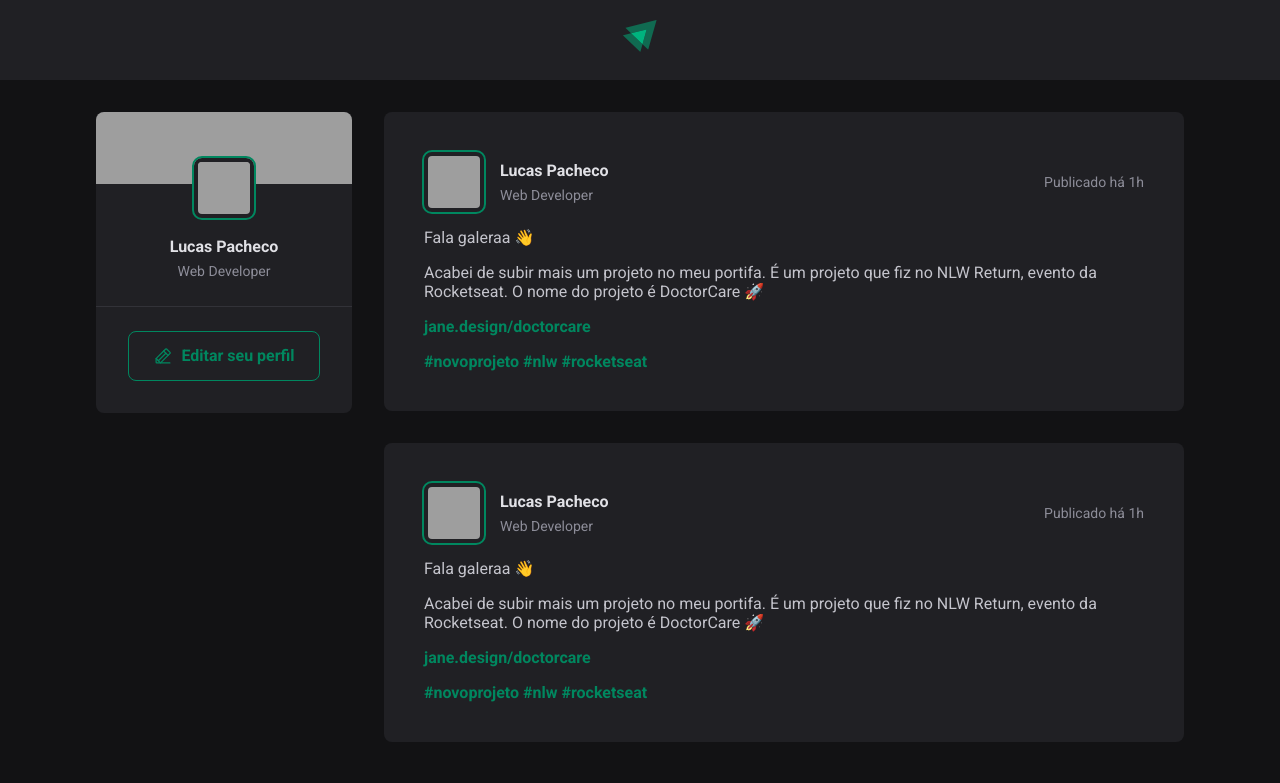
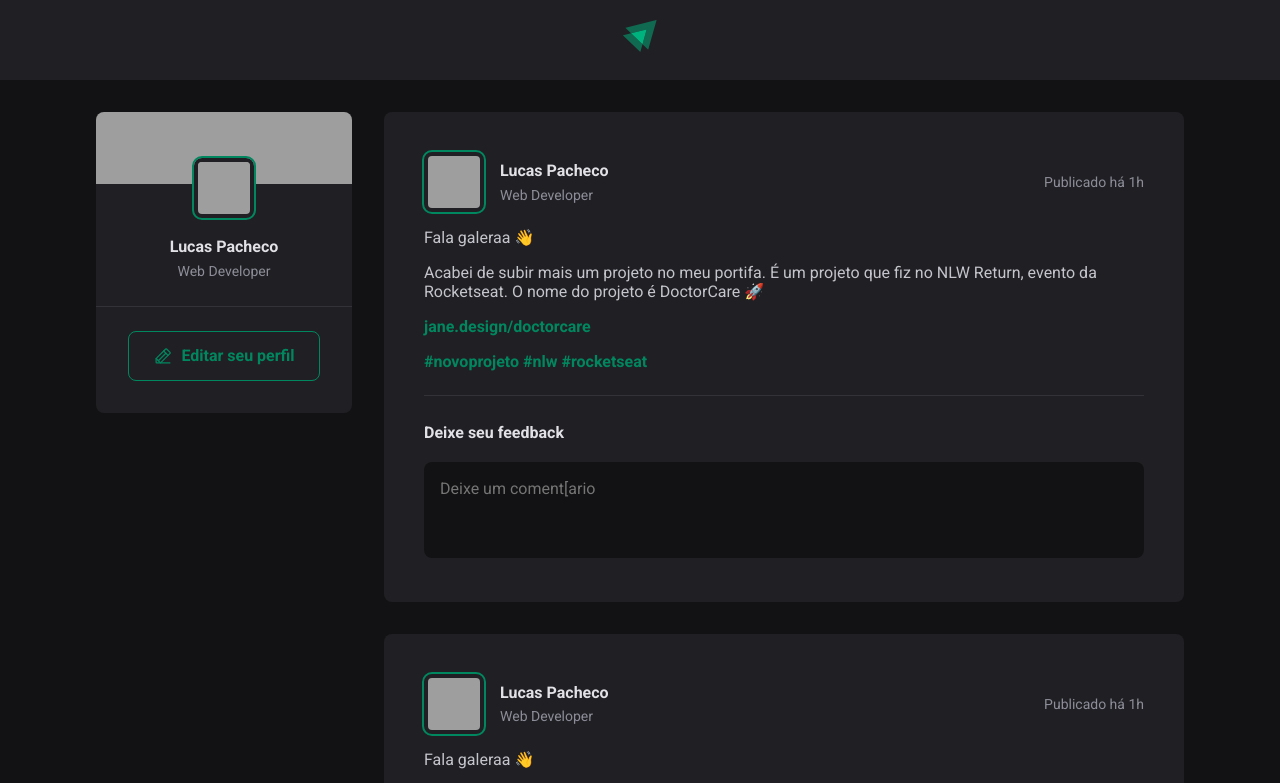
Before and after one commit to dev-lucccaslp/SystemFeed, a React (Vite) app: page / in a window 1280 px wide. Shown: the top 783 px of the page. Built offline with nearby package versions, Linux system fonts and the light colour scheme; grey boxes are pictures that could not be loaded.

Commit message:
Estrutura da aplicação - Formulário de comentários

```diff
--- a/src/components/Post.jsx
+++ b/src/components/Post.jsx
@@ -27,6 +27,19 @@
                 </p>
 
             </div>
+
+
+            <form className={styles.commentForm}>
+
+                <strong>Deixe seu feedback</strong>
+
+                <textarea
+                    placeholder='Deixe um coment[ario'
+                />
+                <footer>
+                    <button type='submit'>Publicar</button>
+                </footer>
+            </form>
         </article>
     );
 }
--- a/src/components/Post.module.css
+++ b/src/components/Post.module.css
@@ -65,3 +65,54 @@
     color: var(--gray-400);
     line-height: 1.6;
 }
+
+.commentForm {
+    width: 100%;
+    margin-top: 1.5rem;
+    padding-top: 1.5rem;
+    border-top: 1px solid var(--gray-600);
+}
+
+.commentForm > strong {
+    line-height: 1.6;
+    color: var(--gray-100);
+}
+
+.commentForm textarea {
+    width: 100%;
+    background: var(--gray-900);
+    border: 0;
+    resize: none;
+    height: 6rem;
+    padding: 1rem;
+    border-radius: 8px;
+    color: var(--gray-100);
+    line-height: 1.4;
+    margin-top: 1rem;
+}
+
+.commentForm footer {
+    visibility: hidden;
+    max-height: 0;
+}
+
+.commentForm:focus-within footer {
+    visibility: visible;
+    max-height: none;
+}
+
+.commentForm button[type=submit] {
+    padding: 1rem 1.5rem;
+    margin-top: 1rem;
+    border-radius: 8px;
+    border: 0;
+    background-color: var(--green-500);
+    color: var(--white);
+    font-weight: bold;
+    cursor: pointer;
+    transition: background-color 0.1s;
+}
+
+.commentForm button[type=submit]:hover {
+    background-color: var(--green-300);
+}
--- a/src/global.css
+++ b/src/global.css
@@ -11,6 +11,11 @@
     --green-300: #00B37E;
     --green-500: #00875f;
   }
+
+:focus {
+    outline: transparent;
+    box-shadow: 0 0 0 2px var(--green-500);
+}
 
 *{
     margin: 0;
```
